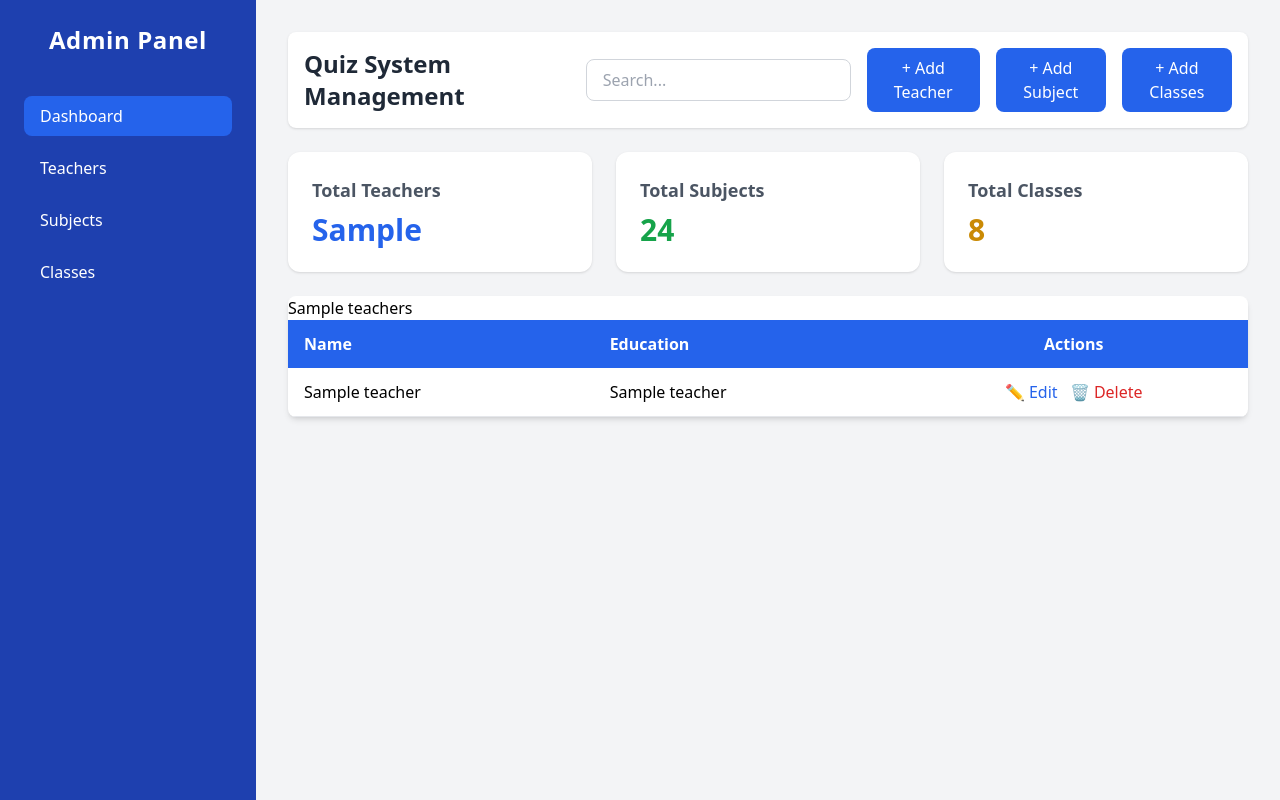
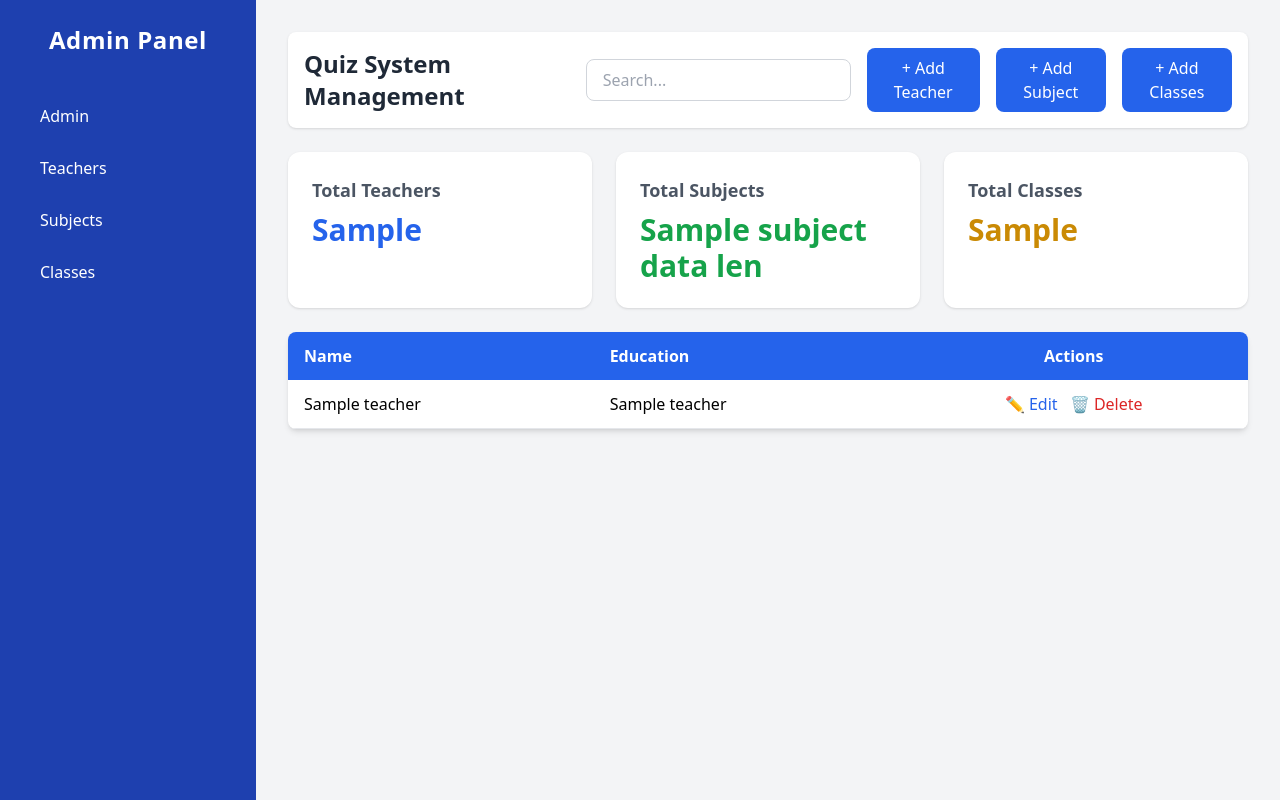
Before and after one commit to aftabalikhandeveloper/quiz_app, a Flask app: template templates/admin.html in a window 1280 px wide. Run offline with Flask 3, Linux system fonts and the light colour scheme; the template is opened without the code that fills it: most values are stand-ins (such as "Sample title", 1, 10 or a date in 2020); some libraries are stand-ins or nearby versions.

Commit message:
dynamic sidebar with active feature and student + subjects handling excpet edit modal

```diff
--- a/app.py
+++ b/app.py
@@ -17,13 +17,35 @@
     cur = conn.cursor()
     cur.execute("SELECT * FROM teachers")
     teacher_data = cur.fetchall()
-    data_lenght = len(teacher_data)
+    teacher_data_len = len(teacher_data)
+    cur.execute("SELECT * FROM subjects")
+    subject_data = cur.fetchall()
+    subject_data_len = len(subject_data)
+    cur.execute("SELECT * FROM classes")
+    class_data = cur.fetchall()
+    class_data_len = len(class_data)
     conn.commit()
     cur.close()
 
     # teacher_data = [{key: value} for key, value in teacher_data]
 
-    return render_template("admin.html", teachers=teacher_data, data_lenght=data_lenght)
+    return render_template("admin.html", teachers=teacher_data, teacher_data_len=teacher_data_len, subject_data_len=subject_data_len, class_data_len=class_data_len)
+
+
+
+# all about teachers
+
+@app.route("/teachers")
+def teacher():
+    conn = get_connection()
+    cur = conn.cursor()
+    cur.execute("SELECT * FROM teachers")
+    teachers_data = cur.fetchall()
+    conn.commit()
+    cur.close()
+
+    return render_template("teacher.html", teachers=teachers_data)
+
 
 @app.route("/teacher/add", methods=["POST"])
 def add_teacher():
@@ -59,6 +81,96 @@
     return "id is not correct or something else"
 
 
+
+
+# all about subjects
+
+@app.route("/subjects")
+def subjects():
+    conn = get_connection()
+    cur = conn.cursor()
+    cur.execute("SELECT * FROM subjects")
+    subjects_data = cur.fetchall()
+    conn.commit()
+    cur.close()
+
+    return render_template("subject.html", subjects=subjects_data)
+
+
+@app.route("/subject/add", methods=["POST"])
+def add_subject():
+    subject_name = request.form["name"]
+    conn = get_connection()
+    cur = conn.cursor()
+    sql_query = "INSERT INTO subjects (subject_name) VALUES (%s)"
+
+    # Define the data to be inserted as a tuple
+    data = (subject_name,)
+
+    # Execute the query, passing the query string and the data tuple as separate arguments
+    cur.execute(sql_query, data)
+    conn.commit()
+    cur.close()
+
+    return redirect(url_for("admin"))
+
+
+@app.route("/subject/delete/<s_id>")
+def delete_subject(s_id):
+    if s_id != "":
+        conn = get_connection()
+        cur = conn.cursor()
+        sql_query = "DELETE FROM subjects WHERE subject_id=%s"
+        data = (s_id,)
+        cur.execute(sql_query,data)
+        conn.commit()
+        cur.close()
+        return "subject has been deleted"
+    return "id is not correct or something else"
+
+
+
+
+# all about class
+
+@app.route("/classes")
+def classes():
+    conn = get_connection()
+    cur = conn.cursor()
+    cur.execute("SELECT * FROM classes")
+    classes_data = cur.fetchall()
+    conn.commit()
+    cur.close()
+
+    return render_template("class.html", classes=classes_data)
+
+
+@app.route("/class/add", methods=["POST"])
+def add_class():
+    class_name = request.form["name"]
+    conn = get_connection()
+    cur = conn.cursor()
+    sql_query = "INSERT INTO classes (class_name) VALUES (%s)"
+    data = (class_name,)
+    cur.execute(sql_query, data)
+    conn.commit()
+    cur.close()
+    return redirect(url_for("admin"))
+
+
+@app.route("/class/delete/<c_id>")
+def delete_class(c_id):
+    if c_id != "":
+        conn = get_connection()
+        cur = conn.cursor()
+        sql_query = "DELETE FROM classes WHERE class_id=%s"
+        data = (c_id,)
+        cur.execute(sql_query,data)
+        conn.commit()
+        cur.close()
+        return "class has been deleted"
+    return "id is not correct or something else"
+
 if __name__ == "__main__":
     print(create_tables())
     app.run(debug=True, port=3001)
--- a/templates/admin.html
+++ b/templates/admin.html
@@ -1,50 +1,14 @@
-<!DOCTYPE html>
-<html lang="en">
-  <head>
-    <meta charset="UTF-8" />
-    <meta name="viewport" content="width=device-width, initial-scale=1.0" />
-    <title>Teacher Management Panel</title>
-    <script src="https://cdn.tailwindcss.com"></script>
-  </head>
-  <body class="bg-gray-100 font-sans">
-    <!-- Layout Wrapper -->
-    <div class="flex min-h-screen">
-      <!-- Sidebar -->
-      <aside class="w-64 bg-blue-800 text-white p-6">
-        <h2 class="text-2xl font-bold mb-10 text-center tracking-wide">
-          Admin Panel
-        </h2>
-        <ul class="space-y-3">
-          <li>
-            <a
-              href="#"
-              class="block px-4 py-2 rounded-lg bg-blue-600 hover:bg-blue-700 transition"
-              >Dashboard</a
-            >
-          </li>
-          <li>
-            <a
-              href="teacher.html"
-              class="block px-4 py-2 rounded-lg hover:bg-blue-700 transition"
-              >Teachers</a
-            >
-          </li>
-          <li>
-            <a
-              href="subject.html"
-              class="block px-4 py-2 rounded-lg hover:bg-blue-700 transition"
-              >Subjects</a
-            >
-          </li>
-          <li>
-            <a
-              href="class.html"
-              class="block px-4 py-2 rounded-lg hover:bg-blue-700 transition"
-              >Classes</a
-            >
-          </li>
-        </ul>
-      </aside>
+{% extends "layouts.html" %}
+
+
+
+{% block title %}Admin Panel{% endblock %}
+
+
+
+
+
+{% block content %}
 
       <!-- Main Content -->
       <main class="flex-1 p-8">
@@ -90,7 +54,7 @@
             <h3 class="text-gray-600 text-lg font-semibold mb-2">
               Total Teachers
             </h3>
-            <p class="text-3xl font-bold text-blue-600">{{data_lenght}}</p>
+            <p class="text-3xl font-bold text-blue-600">{{teacher_data_len}}</p>
           </div>
           <div
             class="bg-white p-6 rounded-xl shadow hover:shadow-lg transition"
@@ -98,7 +62,7 @@
             <h3 class="text-gray-600 text-lg font-semibold mb-2">
               Total Subjects
             </h3>
-            <p class="text-3xl font-bold text-green-600">24</p>
+            <p class="text-3xl font-bold text-green-600">{{subject_data_len}}</p>
           </div>
           <div
             class="bg-white p-6 rounded-xl shadow hover:shadow-lg transition"
@@ -106,7 +70,7 @@
             <h3 class="text-gray-600 text-lg font-semibold mb-2">
               Total Classes
             </h3>
-            <p class="text-3xl font-bold text-yellow-600">8</p>
+            <p class="text-3xl font-bold text-yellow-600">{{class_data_len}}</p>
           </div>
         </div>
 
@@ -123,7 +87,7 @@
               </tr>
             </thead>
             <tbody>
-              {{teachers}}
+             {#   {{teachers}} #}
              {% for teacher in teachers:%}
               <tr class="border-b hover:bg-gray-50">
                 <td class="py-3 px-4">{{teacher[1]}}</td>
@@ -206,10 +170,10 @@
 
       <!-- Modal body -->
       <div class="p-6 space-y-6">
-        <form action="">
+        <form action="/subject/add" method="post">
           <div class="mb-4">
             <label for="subjectName" class="block text  -gray-700 font-medium mb-2">Subject Name</label>
-            <input type="text" id="subjectName" class="w-full border border-gray-300 rounded-lg px-4 py-2 focus:outline-none focus:ring focus:ring-blue-200" placeholder="Enter subject name">
+            <input type="text" id="subjectName" name="name" class="w-full border border-gray-300 rounded-lg px-4 py-2 focus:outline-none focus:ring focus:ring-blue-200" placeholder="Enter subject name">
           </div>
           <button class="bg-blue-600 text-white px-4 py-2 rounded-lg hover:bg-blue-700 transition">Add Subject</button>
         </form>
@@ -238,10 +202,10 @@
 
       <!-- Modal body -->
       <div class="p-6 space-y-6">
-        <form action="">
+        <form action="{{ url_for('add_class') }}" method="post">
           <div class="mb-4">
             <label for="className" class="block text-gray-700 font-medium mb-2">Class Name</label>
-            <input type="text" id="className" class="w-full border border-gray-300 rounded-lg px-4 py-2 focus:outline-none focus:ring focus:ring-blue-200" placeholder="Enter class name">
+            <input type="text" id="className" name="name" class="w-full border border-gray-300 rounded-lg px-4 py-2 focus:outline-none focus:ring focus:ring-blue-200" placeholder="Enter class name">
           </div>
           <button class="bg-blue-600 text-white px-4 py-2 rounded-lg hover:bg-blue-700 transition">Add Class</button>
         </form>
@@ -252,7 +216,6 @@
   </div>
 </div>
 
-<script src="https://cdnjs.cloudflare.com/ajax/libs/flowbite/1.6.5/flowbite.min.js"></script>
 
-  </body>
-</html>
+
+{% endblock %}
--- /dev/null
+++ b/templates/layouts.html
@@ -0,0 +1,44 @@
+<!DOCTYPE html>
+<html lang="en">
+  <head>
+    <meta charset="UTF-8" />
+    <meta name="viewport" content="width=device-width, initial-scale=1.0" />
+    <title>{% block title %}{% endblock %}</title>
+    <script src="https://cdn.tailwindcss.com"></script>
+  </head>
+  <body class="bg-gray-100 font-sans">
+    <!-- Layout Wrapper -->
+    <div class="flex min-h-screen">
+
+        {% macro nav_item(endpoint, label) -%}
+            <li>
+            <a href="{{ url_for(endpoint) }}"
+                class="block px-4 py-2 rounded-lg {% if request.endpoint == endpoint or request.path == url_for(endpoint) %}bg-blue-600{% else %}hover:bg-blue-700{% endif %} transition">
+                {{ label }}
+            </a>
+            </li>
+{%- endmacro %}
+
+      <!-- Sidebar -->
+      <aside class="w-64 bg-blue-800 text-white p-6">
+        <h2 class="text-2xl font-bold mb-10 text-center tracking-wide">
+          Admin Panel
+        </h2>
+        <ul class="space-y-3">
+            {{ nav_item('admin', 'Admin') }}
+            {{ nav_item('teacher', 'Teachers') }}
+            {{ nav_item('subjects', 'Subjects') }}
+            {{ nav_item('classes', 'Classes') }}
+</ul>
+      </aside>
+
+
+        <!-- Main Content -->
+        {% block content %}{% endblock %}
+
+
+
+<script src="https://cdnjs.cloudflare.com/ajax/libs/flowbite/1.6.5/flowbite.min.js"></script>
+
+  </body>
+</html>
```
Also changed, not shown: db/schema.py (+15 -0 lines), templates/class.html (added, +56 -0 lines), templates/layouts_example.html (added, +15 -0 lines), templates/subject.html (added, +52 -0 lines), templates/teacher.html (added, +56 -0 lines).
